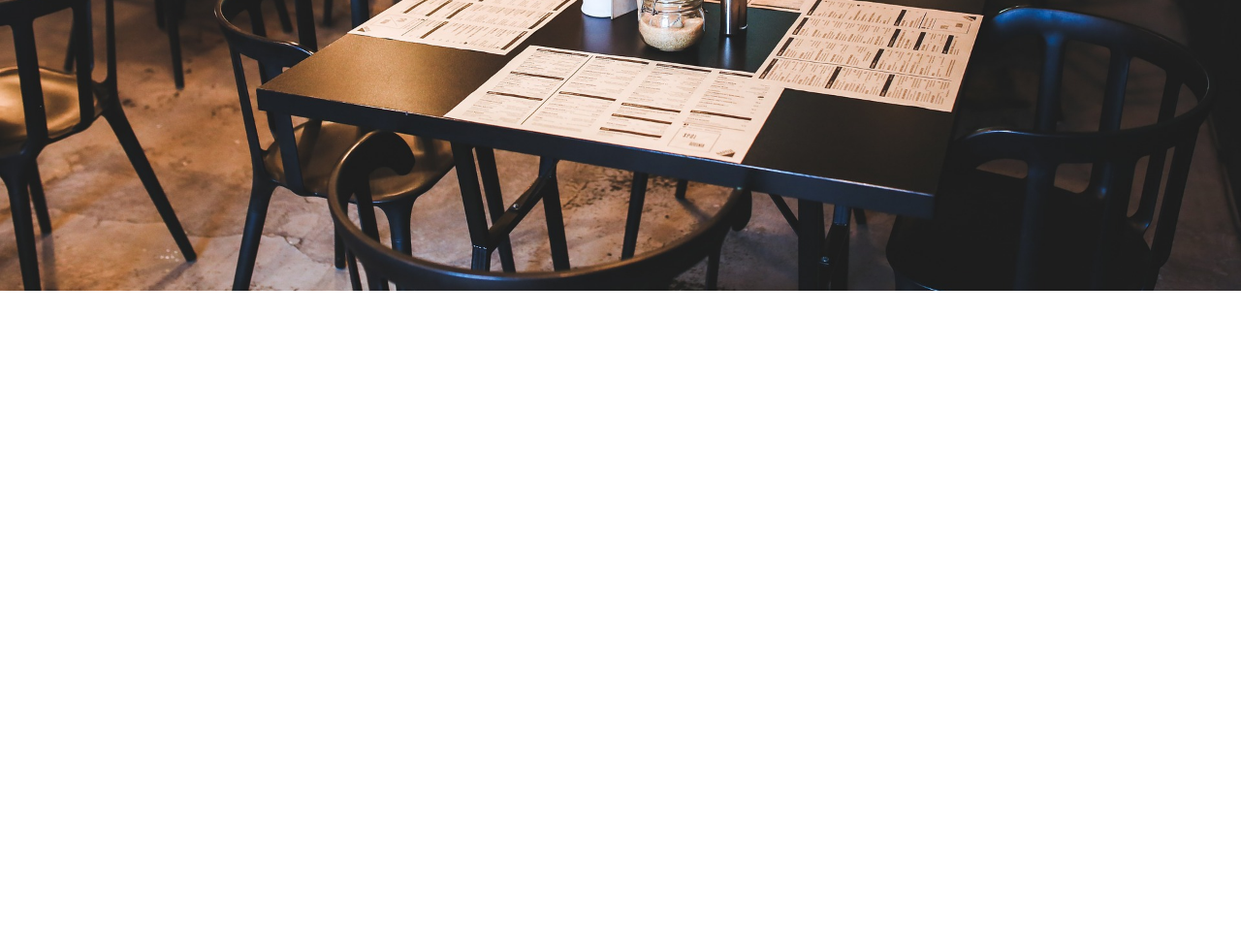
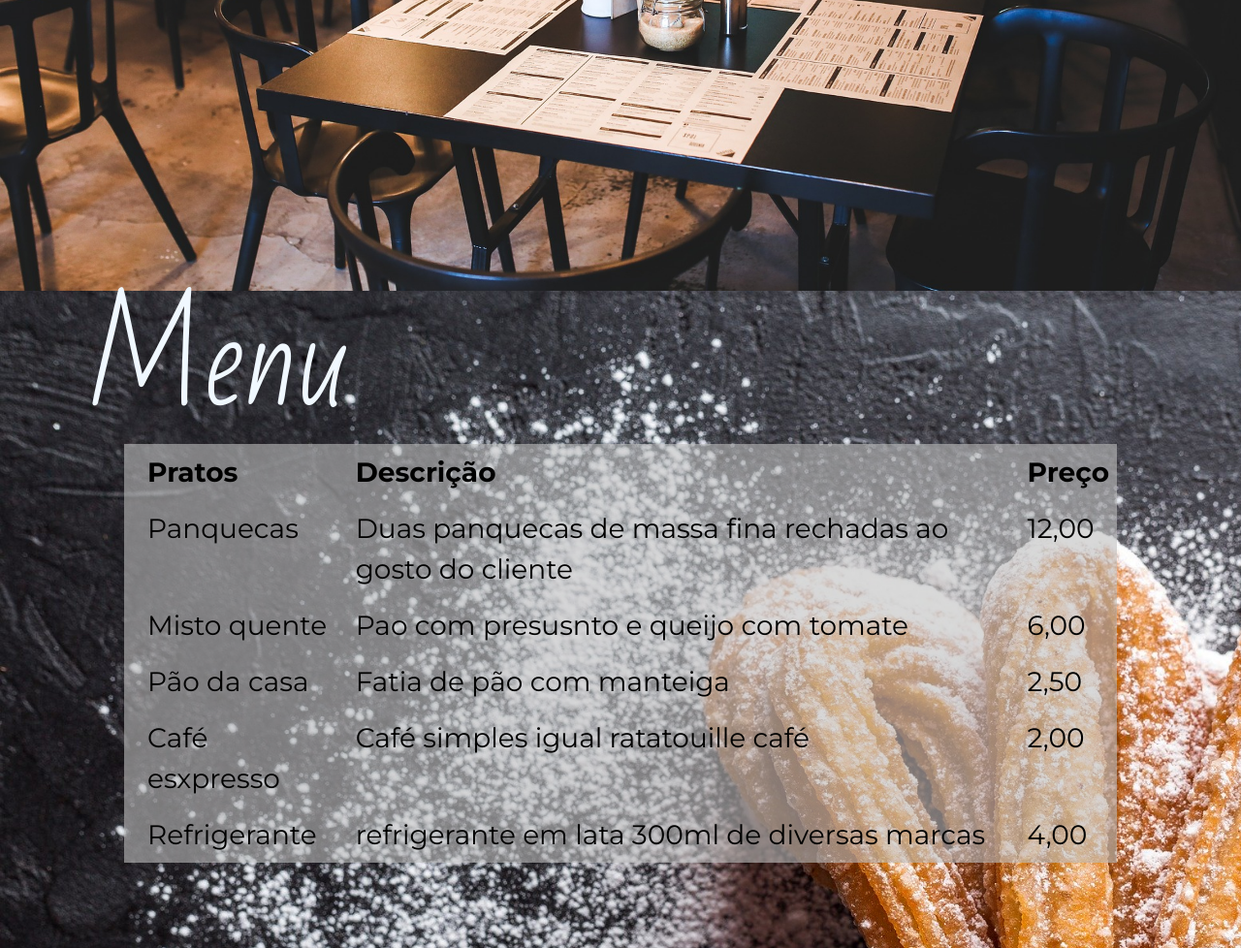
Before and after one commit to Luskahenriqq/ratatouille-pictec, a plain HTML site: page index.html in a window 1280 px wide. Shown: the part 1202-2180 px from the top of the page at 97% size. Before the commit the page ends 1502 px from the top, so only its background shows below. Drawn offline with nearby package versions, Linux system fonts and the light colour scheme.

Commit message:
cria menu de alimentos

```diff
--- a/index.html
+++ b/index.html
@@ -49,6 +49,59 @@
       <h1 id="titulo-cabecalho" class="titulos"><span style="color:#ffc458; font-size: 170px">R</span>atatouille Café</h1>
     </div>
 
+<div id="menu" class="div-comum alarga-div">
+
+
+<h1 id="titulo-menu" class="titulos"> Menu </h1>
+
+<div class="tabela">
+  <table class="table table-borderless">
+    <thead class="thead-dark">
+      <tr>
+        <th scope="col"></th>
+        <th scope="col">Pratos</th>
+        <th scope="col">Descrição</th>
+        <th scope="col">Preço</th>
+      </tr>
+    </thead>
+
+    <tbody>
+      <tr>
+        <th scope="row"></th>
+        <td>Panquecas</td>
+        <td>Duas panquecas de massa fina rechadas ao gosto do cliente</td>
+        <td>12,00</td>
+      </tr>
+      <tr>
+      <th scope:"row"></th>
+      <td>Misto quente</td>
+      <td>Pao com presusnto e queijo com tomate</td>
+      <td>6,00</td>
+     </tr>
+      <tr>
+        <th scope="row"></th>
+        <td>Pão da casa</td>
+        <td>Fatia de pão com manteiga</td>
+        <td>2,50</td>
+      </tr>
+      <tr>
+        <th scope="row"></th>
+        <td>Café esxpresso</td>
+        <td>Café simples igual ratatouille café</td>
+        <td>2,00</td>
+      </tr>
+      <tr>
+        <th scope="row"></th>
+        <td>Refrigerante</td>
+        <td>refrigerante em lata 300ml de diversas marcas</td>
+        <td>4,00</td>
+      </tr>
+
+
+    </tbody>
+  </table>
+  </div>
+</div>
 
 
 
--- a/style.css
+++ b/style.css
@@ -74,3 +74,56 @@ html{
     padding-top: 25%;
   }
 }
+
+#titulo-menu{
+  padding-right: 65%;
+  color: #F0F8FF;
+
+}
+
+/* TABELA */
+table{
+  font-family: "Montserrat", sans-serif;
+  font-size: 28px;
+  border-collapse: collapse;
+  width: 40%;
+}
+.tabela{
+  padding-right: 10%;
+  padding-left: 10%;
+}
+
+tr{
+  background-color: rgba(192, 192, 192, 0.6);
+}
+tr:hover{
+  background-color: #343a30;
+}
+td, th{
+  font-family: "Montserrat", sans-serif;
+  color: black;
+  text-align: left;
+  padding: 15%;
+}
+
+/* MENU */
+
+#menu{
+  background-image: url("images/churros.jpg");
+}
+
+@media (max-width:1400px){
+#menu {
+  height: 120%;
+}
+}
+@media (max-width:890px){
+#menu {
+  height: 170%;
+}
+}
+@media (max-width:725px){
+#menu {
+  height: 220%;
+}
+}
```
Also changed, not shown: images/churros.jpg (added).
